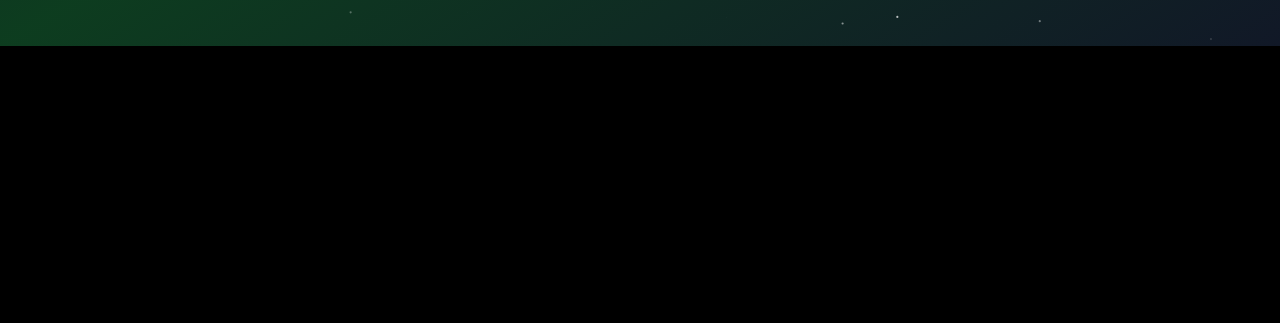
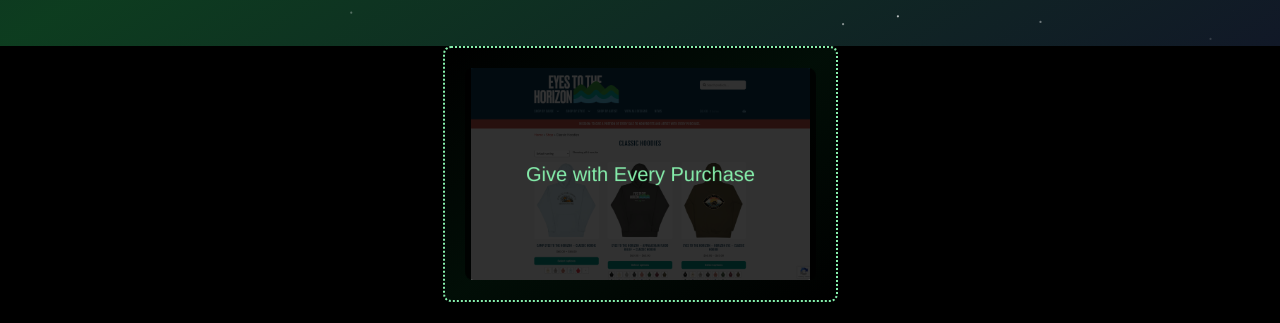
Before and after one commit to mhuebsch/myDevWebsite, a Next.js app: page /projects in a window 1280 px wide. Shown: the part 754-1077 px from the top of the page. Before the commit the page ends 800 px from the top, so only its background shows below. Built offline with nearby package versions, Linux system fonts and the light colour scheme.

Commit message:
add giveWithEveryPurchase project to projects page

```diff
--- a/app/projects/page.js
+++ b/app/projects/page.js
@@ -105,6 +105,32 @@ const ProjectsPage = () => {
     </div>
   );
 
+  // giveWithEveryPurchase Flip Panel
+  const giveWithEveryPurchaseFrontImage = '/images/give-with-every-purchase-shirts.png';
+  const giveWithEveryPurchaseBackImage = '/images/give-with-every-purchase-home.png';
+
+  const giveWithEveryPurchaseFrontContent = (
+    <div>
+      <h2 className={frontContentHeaderClasses}>Give with Every Purchase</h2>
+    </div>
+  );
+
+  const giveWithEveryPurchaseBackContent = (
+    <div className={backContentWrapperClasses}>
+      <h4 className={backContentHeaderClasses}>
+        Website created to give a portion of every sale to nonprofits and artist
+        with every purchase.
+      </h4>
+      <a
+        className={backContentLinkClasses}
+        href="https://www.givewitheverypurchase.com/"
+        target="_blank"
+      >
+        <ArrowRightIcon></ArrowRightIcon>
+      </a>
+    </div>
+  );
+
   return (
     <div className="flex flex-col justify-start m-auto sm:justify-center items-center w-full max-w-[1200px]">
       <div className="flex flex-col flex-wrap justify-center items-center">
@@ -151,6 +177,16 @@ const ProjectsPage = () => {
               className="cc-animation-type-flip cc-animation-direction-horizontal w-1/4 h-64"
             />
           </div>
+
+          <div className={flipPanelWrapperClasses}>
+            <FlipPanel
+              frontContent={giveWithEveryPurchaseFrontContent}
+              backContent={giveWithEveryPurchaseBackContent}
+              frontImage={giveWithEveryPurchaseFrontImage}
+              backImage={giveWithEveryPurchaseBackImage}
+              className="cc-animation-type-flip cc-animation-direction-horizontal w-1/4 h-64"
+            />
+          </div>
         </div>
       </div>
     </div>
```
Also changed, not shown: public/images/give-with-every-purchase-home.png (added), public/images/give-with-every-purchase-shirts.png (added).
